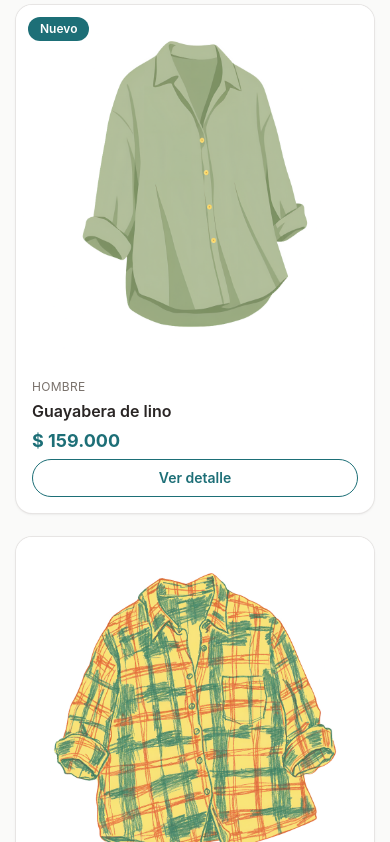
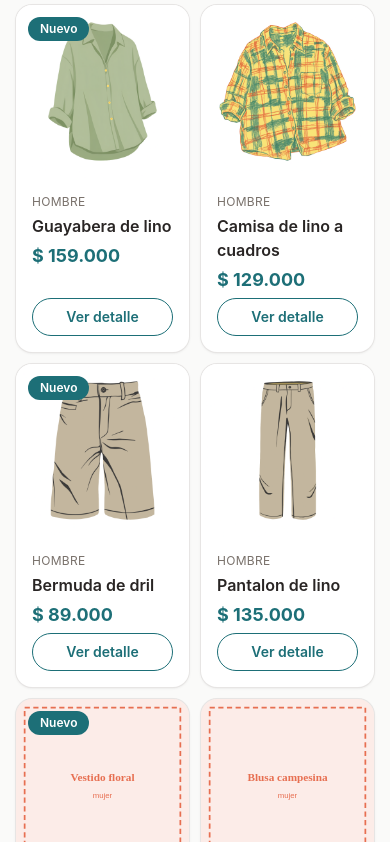
Before and after one commit to louisalonzocely-cpu/brisa-moda2, a React (Vite) app: page / in a window 390 px wide. Shown: the part 1038-1880 px from the top of the page. Built offline with nearby package versions, Linux system fonts and the light colour scheme.

Commit message:
feature: agregamos ajuste para modo mobile y publicacion

```diff
--- a/index.html
+++ b/index.html
@@ -4,6 +4,7 @@
     <meta charset="UTF-8" />
     <link rel="icon" type="image/svg+xml" href="/favicon.svg" />
     <meta name="viewport" content="width=device-width, initial-scale=1.0" />
+    <meta name="description" content="Brisa Moda: ropa y accesorios caribeños con pedidos por WhatsApp en Cartagena."/>
     <title>Brisa Moda  - Tienda de Moda en Linea</title>
   </head>
   <body>
--- a/src/components/ListaProductos.jsx
+++ b/src/components/ListaProductos.jsx
@@ -18,7 +18,7 @@ function ListaProductos({ productos, cargando, error, onVerDetalle }) {
     }
 
     return (
-        <div className="mt-6 grid grid-cols-1 gap-6 sm:grid-cols-2 lg:grid-cols-4">
+        <div className="mt-6 grid grid-cols-2 gap-3 sm:gap-6 md:grid-cols-3 lg:grid-cols-4">
             {productos.map((p) => (
                 <TarjetaProducto key={p.id} producto={p} onVerDetalle={onVerDetalle} />
             ))}
```
Also changed, not shown: .sf/orgs/00D3C0000004qyaUAA/metadata-catalog/catalog.json, 1 other file (tests, documents, lock files or other folders).
